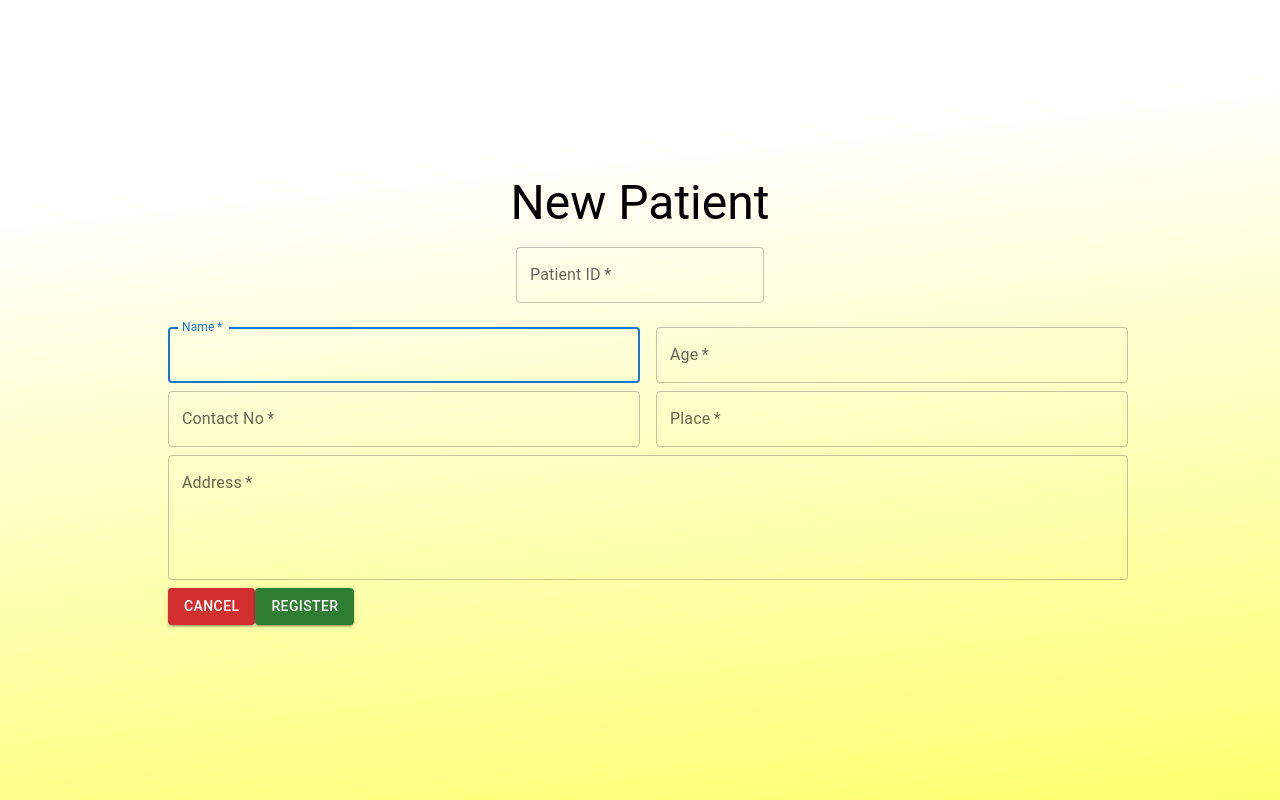
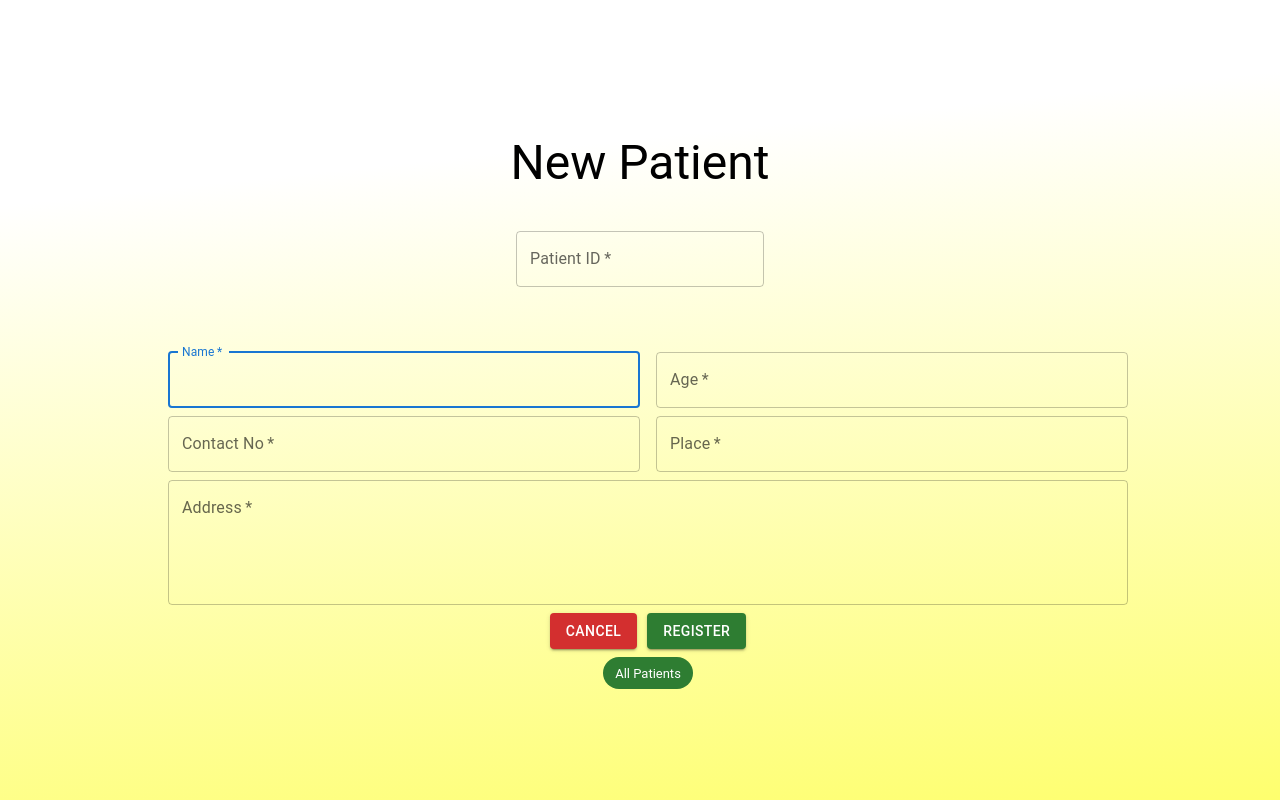
Before and after one commit to AslamAKS/HospitalManagementPortal-Frontend, a Next.js app: page /staff/newpatients in a window 1280 px wide. Built offline with nearby package versions, Linux system fonts and the light colour scheme; no server answers.

Commit message:
patient 60%

```diff
--- a/src/app/components/staff/newbooking.js
+++ b/src/app/components/staff/newbooking.js
@@ -9,7 +9,6 @@ import {
   DialogContent,
   DialogContentText,
   DialogTitle,
-  Grid,
   TextField,
   Typography,
 } from "@mui/material";
--- a/src/app/components/staff/pendingbookings.js
+++ b/src/app/components/staff/pendingbookings.js
@@ -11,10 +11,17 @@ import {
   TableRow,
 } from "@mui/material";
 import axios from "axios";
+import { useEffect, useState } from "react";
 
 function PendingBooking({data,onRefresh}) {
+  const [pending, setPending] = useState([])
 
-  let Pending = data.filter((item)=> item.Status=='Pending')
+  useEffect(() => {
+
+    let Pending = data.filter((item)=> item.Status=='Pending')
+    setPending(Pending)
+  }, [data])
+
 
   let handlePTD = (patient) => {
     let updateData = {
@@ -56,7 +63,7 @@ function PendingBooking({data,onRefresh}) {
             </TableRow>
           </TableHead>
           <TableBody>
-            {Pending.map((patient) => (
+            {pending.map((patient) => (
               <TableRow
                 key={patient.patient_id}
                 sx={{ "&:last-child td, &:last-child th": { border: 0 } }}
--- a/src/app/components/staff/proceedtodoctorbooking.js
+++ b/src/app/components/staff/proceedtodoctorbooking.js
@@ -9,10 +9,18 @@ import {
   TableHead,
   TableRow,
 } from "@mui/material";
+import { useEffect, useState } from "react";
 
 function ProccedToDoctorBooking({data,onRefresh}) {
 
-  let ptd = data.filter((item)=> item.Status=='PTD')
+  const [ptd, setPtd] = useState([])
+
+  useEffect(() => {
+
+    let PTD = data.filter((item)=> item.Status=='PTD')
+    setPtd(PTD)
+  }, [data])
+
 
   return (
     <div className="overflow-x-auto">
--- a/src/app/components/staff/todaybookings.js
+++ b/src/app/components/staff/todaybookings.js
@@ -11,10 +11,18 @@ import {
   TableRow,
 } from "@mui/material";
 import axios from "axios";
+import { useEffect, useState } from "react";
 
 function TodayBooking({ data, onRefresh }) {
+  const [booked, setBooked] = useState([])
 
-  let Booked = data.filter((item) => item.Status == "Booked");
+  useEffect(()=>{
+
+    let Booked = data.filter((item) => item.Status == "Booked");
+    setBooked(Booked)
+
+  },[data])
+
 
   let handlePTD = (patient) => {
     let updateData = {
@@ -56,7 +64,7 @@ function TodayBooking({ data, onRefresh }) {
             </TableRow>
           </TableHead>
           <TableBody>
-            {Booked.map((patient) => (
+            {booked.map((patient) => (
               <TableRow
                 key={patient.patient_id}
                 sx={{ "&:last-child td, &:last-child th": { border: 0 } }}
--- /dev/null
+++ b/src/app/staff/newpatients/allpatients/page.js
@@ -0,0 +1,87 @@
+"use client";
+
+import {
+  Box,
+  Button,
+  Paper,
+  Table,
+  TableBody,
+  TableCell,
+  TableContainer,
+  TableHead,
+  TableRow,
+} from "@mui/material";
+import axios from "axios";
+import React, { useEffect, useState } from "react";
+
+function AllPatients() {
+  const [patients, setPatients] = useState([]);
+
+  useEffect(() => {
+    axios
+      .get(`http://localhost:8000/patients`)
+      .then((responce) => setPatients(responce.data))
+      .catch(() => alert("Something went wrong"));
+  }, []);
+
+  const handle=()=>{}
+
+  return (
+    <Box
+      sx={{
+        height: "100vh",
+        backgroundRepeat: "no-repeat",
+        width: "100%",
+        color: "white",
+        textAlign: "center",
+        padding: "10px",
+      }}
+    >
+      <TableContainer component={Paper}>
+        <Table sx={{ minWidth: 650 }} aria-label="simple table">
+          <TableHead>
+            <TableRow>
+              <TableCell>Patient ID</TableCell>
+              <TableCell align="left">Name</TableCell>
+              <TableCell align="left">Age</TableCell>
+              <TableCell align="left">Contact No</TableCell>
+              <TableCell align="left">Place</TableCell>
+              <TableCell align="left">Address</TableCell>
+              <TableCell align="left">Action</TableCell>
+              <TableCell align="left">Action</TableCell>
+            </TableRow>
+          </TableHead>
+          <TableBody>
+            {patients.map((patient) => (
+              <TableRow
+                key={patient.patient_id}
+                sx={{ "&:last-child td, &:last-child th": { border: 0 } }}
+              >
+                <TableCell component="th" scope="row">
+                  {patient.PatientId}
+                </TableCell>
+                <TableCell align="left">{patient.PatientName}</TableCell>
+                <TableCell align="left">{patient.Age}</TableCell>
+                <TableCell align="left">{patient.ContactNo}</TableCell>
+                <TableCell align="left">{patient.Place}</TableCell>
+                <TableCell align="left">{patient.Address}</TableCell>
+                <TableCell align="left">
+                  <Button variant="contained" color="success" onClick={handle}>
+                    Action1
+                  </Button>
+                </TableCell>
+                <TableCell align="left">
+                  <Button variant="contained" color="warning" onClick={handle}>
+                    Action2
+                  </Button>
+                </TableCell>
+              </TableRow>
+            ))}
+          </TableBody>
+        </Table>
+      </TableContainer>
+    </Box>
+  );
+}
+
+export default AllPatients;
--- a/src/app/staff/newpatients/page.js
+++ b/src/app/staff/newpatients/page.js
@@ -1,59 +1,104 @@
-"use client"
+"use client";
 
 import {
   Box,
   Button,
+  Chip,
   Container,
   Grid,
   Stack,
   TextField,
   Typography,
 } from "@mui/material";
-import React, { useState } from "react";
+import axios from "axios";
+import Link from "next/link";
+import React, { useEffect, useState } from "react";
 
 function NewPatients() {
+  const [patientId, setPatientId] = useState("");
+  const [name, setName] = useState("");
+  const [age, setAge] = useState("");
+  const [contact, setContact] = useState("");
+  const [place, setPlace] = useState("");
+  const [address, setAddress] = useState("");
+  const [defaultId, setDefaultId] = useState("");
+  const [existingUSer, setExistingUSer] = useState("");
+  const [isDisabled, setIsDisabled] = useState(false);
 
-  const [patientId,setPatientId]=useState("");
-  const [name,setName]=useState("");
-  const [age,setAge]=useState("");
-  const [contact,setContact]=useState("");
-  const [place,setPlace]=useState("");
-  const [address,setAddress]=useState("");
+  useEffect(() => {
+    let patientIdGET = axios
+      .get("http://localhost:8000/patients/newpatient")
+      .then((responce) => setDefaultId(responce.data + 1));
+  }, []);
 
-  const registerUser=async()=>{
+  const registerUser = async () => {
+    if (
+      (patientId.length === 6 || defaultId) &&
+      name != "" &&
+      age != "" &&
+      contact != "" &&
+      place != "" &&
+      address != ""
+    ) {
       let user = {
-      PatientId:patientId,
-      PatientName:name,
-      Age:age,
-      ContactNo:contact,
-      Place:place,
-      Address:address
-    }
+        PatientId: patientId ? patientId : defaultId,
+        PatientName: name,
+        Age: age,
+        ContactNo: contact,
+        Place: place,
+        Address: address,
+      };
 
       console.log(user);
 
-    let saveUser=await fetch('http://localhost:8000/patients',{
-      method:'POST',
-      body:JSON.stringify(user),
-      headers:{
-        'Content-Type': 'application/json',
-      }
-    })
+      let saveUser = axios
+        .post("http://localhost:8000/patients", user)
+        .then((responce) => alert(`done,${responce.data}`))
+        .catch(() => alert(`failed,${responce.data}`));
 
       console.log(saveUser);
+    } else {
+      if (patientId != "" && patientId.length !== 6) {
+        setExistingUSer("Invalid Id, Must Have Exactly 6 Digits.");
+      } else {
+        setExistingUSer("Please Fill All Feilds.");
+      }
+    }
+  };
 
-    if(saveUser.status==400) alert(await saveUser.json())
-    if(saveUser.status==200) alert('done')
+  const handleFindUser = async (event) => {
+    setDefaultId("");
+    setPatientId(event.target.value);
+    if (patientId && event.target.value.length === 6) {
+      let patientId = event.target.value;
+      let patientGETResponce = axios
+        .get(`http://localhost:8000/patients/byId?pId=${patientId}`)
+        .then((responce) => {
+          if (responce.data) {
+            setIsDisabled(true);
+            setExistingUSer("This Id Alredy Exist...!");
+          } else {
+            setIsDisabled(false);
+            setExistingUSer("");
           }
+        });
+    } else {
+      setIsDisabled(false);
+      setExistingUSer("");
+    }
+  };
 
-  const cancel=()=>{
-    setPatientId('')
-    setName('');
-    setAge('')
-    setContact('')
-    setPlace('')
-    setAddress('')
-  }
+  const cancel = () => {
+    setPatientId("");
+    setName("");
+    setAge("");
+    setContact("");
+    setPlace("");
+    setAddress("");
+    setDefaultId("");
+    setExistingUSer("");
+    setIsDisabled(false)
+  };
 
   return (
     <Container
@@ -76,21 +121,30 @@ function NewPatients() {
           justifyContent: "center",
           alignItems: "center",
           color: "black",
-          boxShadow:'0 4px 8px 0 rgba(0,0,0,0,0.2)',
-            padding:5
+          boxShadow: "0 4px 8px 0 rgba(0,0,0,0,0.2)",
+          padding: 5,
         }}
       >
-        <Typography variant="h3">New Patient</Typography>
+        <Typography variant="h3" padding={3}>New Patient</Typography>
+
         <TextField
           required
-          id="outlined-disabled"
+          id="outlined"
           label="Patient ID"
-          // defaultValue="Patient ID"
-          value={patientId}
-              onChange={(event) => {
-                setPatientId(event.target.value);
-              }}
+          // defaultValue={defaultId}
+          value={defaultId ? defaultId : patientId}
+          onChange={handleFindUser}
         />
+        <Box sx={{ height: "25px" }}>
+          <Typography
+            variant="button"
+            component="h2"
+            padding={3}
+            sx={{ color: "red" }}
+          >
+            {existingUSer}
+          </Typography>
+        </Box>
         <Grid container rowSpacing={1} columnSpacing={{ xs: 1, sm: 2, md: 2 }}>
           <Grid item xs={6}>
             <TextField
@@ -129,7 +183,7 @@ function NewPatients() {
               }}
             />
           </Grid>
-          <Grid item xs={6} >
+          <Grid item xs={6}>
             <TextField
               required
               id="outlined-required"
@@ -155,15 +209,41 @@ function NewPatients() {
               }}
             />
           </Grid>
-          <Grid item xs={12} gap={'10px'}>
-          <Button variant="contained" color="error" onClick={cancel}>Cancel</Button>
-        <Button variant="contained" color="success" onClick={registerUser}>Register</Button>
+          <Grid
+            item
+            xs={12}
+            sx={{
+              display: "flex",
+              justifyContent: "center",
+              alignItems: "center",
+              gap: "10px",
+            }}
+          >
+            <Button variant="contained" color="error" onClick={cancel}>
+              Cancel
+            </Button>
+            <Button
+              variant="contained"
+              color="success"
+              onClick={registerUser}
+              disabled={isDisabled}
+            >
+              Register
+            </Button>
+          </Grid>
+          <Grid item xs={12} sx={{
+              display: "flex",
+              justifyContent: "center",
+              alignItems: "center",
+              gap: "10px",
+            }}>
+            <Link href="newpatients/allpatients">
+              <Chip label="All Patients" color="success" onClick={handleFindUser} />
+            </Link>
           </Grid>
         </Grid>
-
       </Stack>
     </Container>
-    // </div>
   );
 }
 
--- a/src/app/staff/page.js
+++ b/src/app/staff/page.js
@@ -8,11 +8,6 @@ function StaffHomePage() {
       menu: "Booking",
       api: "/staff/booking",
       color: "#029600",
-    },
-    {
-      menu: "Pending Booking",
-      api: "/staff/pendingbooking",
-      color: "#E5E102",
     },
     {
       menu: "New Patient",
```
Lines whose indentation alone changed are shown as unchanged.
